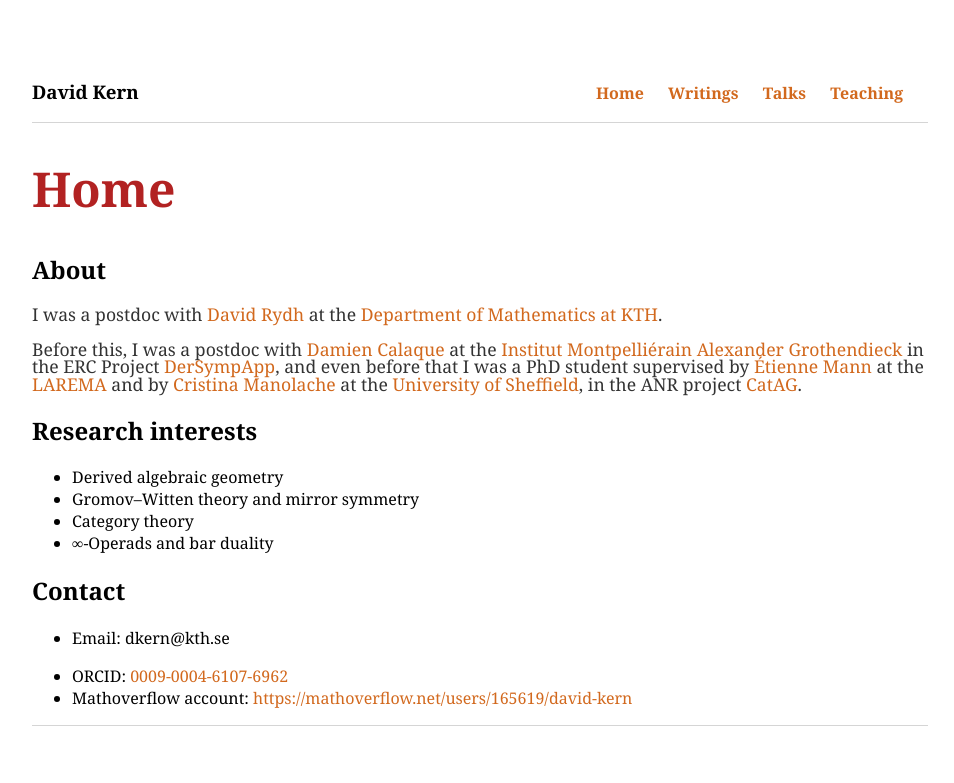
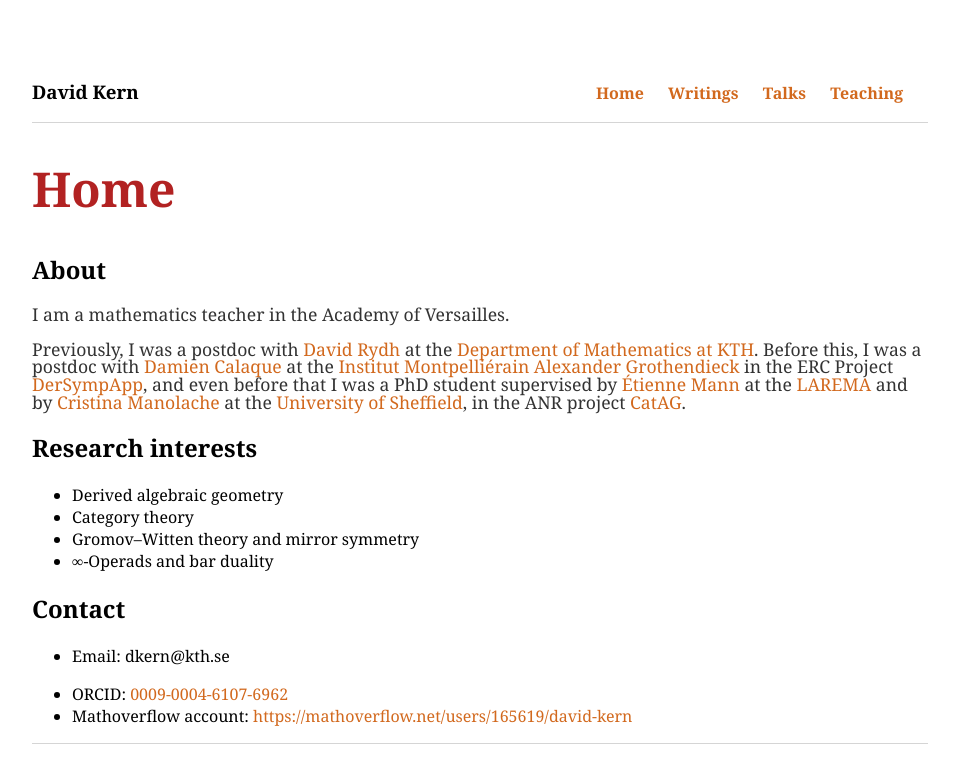
Before and after one commit to dskern/dskern.github.io, a Jekyll site: the page built from index.html, in a window 1280 px wide. Shown: the top 783 px of the page, without its empty margins (160-1114 px from the left). Built offline with Jekyll 4.4.1, drawn with Linux system fonts in a browser that asks for light colours.

Commit message:
Update index.html

```diff
--- a/index.html
+++ b/index.html
@@ -5,16 +5,16 @@
 
 <h2>About</h2>
 
-<p>I was a postdoc with <a href="https://www.math.kth.se/~dary">David Rydh</a> at the <a href="https://www.kth.se/math/department-of-mathematics-1.833813">Department of Mathematics at KTH</a>.</p>
+<p>I am a mathematics teacher in the Academy of Versailles.</p>
 
-<p>Before this, I was a postdoc with <a href="https://imag.umontpellier.fr/~calaque/">Damien Calaque</a> at the <a href="https://imag.umontpellier.fr/">Institut Montpelliérain Alexander Grothendieck</a> in the ERC Project <a href="https://damienespadon.wixsite.com/dersympapp">DerSympApp</a>, and even before that I was a PhD student supervised by <a href="https://math.univ-angers.fr/~mann/">Étienne Mann</a> at the <a href="https://recherche.math.univ-angers.fr/">LAREMA</a> and by <a href="https://www.sheffield.ac.uk/maths/people/academic/cristina-manolache">Cristina Manolache</a> at the <a href="http://alg-geom.group.shef.ac.uk">University of Sheffield</a>, in the ANR project <a href="http://catag.math.cnrs.fr">CatAG</a>.</p>
+<p>Previously, I was a postdoc with <a href="https://www.math.kth.se/~dary">David Rydh</a> at the <a href="https://www.kth.se/math/department-of-mathematics-1.833813">Department of Mathematics at KTH</a>. Before this, I was a postdoc with <a href="https://imag.umontpellier.fr/~calaque/">Damien Calaque</a> at the <a href="https://imag.umontpellier.fr/">Institut Montpelliérain Alexander Grothendieck</a> in the ERC Project <a href="https://damienespadon.wixsite.com/dersympapp">DerSympApp</a>, and even before that I was a PhD student supervised by <a href="https://math.univ-angers.fr/~mann/">Étienne Mann</a> at the <a href="https://recherche.math.univ-angers.fr/">LAREMA</a> and by <a href="https://www.sheffield.ac.uk/maths/people/academic/cristina-manolache">Cristina Manolache</a> at the <a href="http://alg-geom.group.shef.ac.uk">University of Sheffield</a>, in the ANR project <a href="http://catag.math.cnrs.fr">CatAG</a>.</p>
 
 <h2>Research interests</h2>
 
 <ul>
   <li>Derived algebraic geometry</li>
+  <li>Category theory</li>
   <li>Gromov&ndash;Witten theory and mirror symmetry</li>
-  <li>Category theory</li>
   <li>&infin;-Operads and bar duality</li>
 </ul>
 
```
